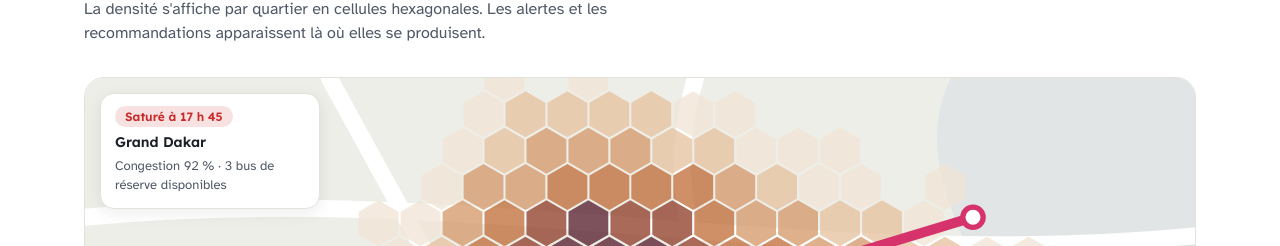
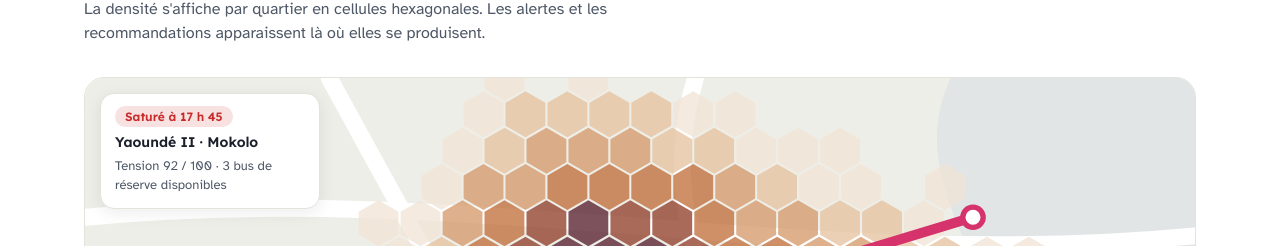
Before and after one commit to Mboa-Labs/flowpulse-frontend, a React (Vite) app: page / in a window 1280 px wide. Shown: the part 1634-1880 px from the top of the page. Built offline with nearby package versions, Linux system fonts and the light colour scheme.

Commit message:
Interface : territoire présenté et origine des données affichés ; exemples sur Yaoundé

```diff
--- a/src/components/HorlogeDemo.tsx
+++ b/src/components/HorlogeDemo.tsx
@@ -42,8 +42,9 @@ export default function HorlogeDemo() {
     <section className="card horloge">
       <div className="row between">
         <div>
-          <span className="label">Données D4D-Sénégal · instant rejoué</span>
+          <span className="label">{h.territoire ?? "Données D4D"} · instant rejoué</span>
           <h2 className="h-card">{dateHorloge(h.t)}</h2>
+          {h.mention && <p className="small muted">{h.mention}.</p>}
         </div>
         {h.modele && <span className="badge b-fluide">Prévisions du modèle actives</span>}
       </div>
--- a/src/flowpulse.ts
+++ b/src/flowpulse.ts
@@ -198,6 +198,11 @@ export interface Horloge {
   journees: { t: string; libelle: string }[];
   modele?: boolean;
   seuils_alerte?: Record<string, number>;
+  territoire?: string;
+  pays?: string;
+  /** D'où viennent les données affichées (transposition, source réelle) */
+  mention?: string;
+  correspondance?: Record<string, { profil_dakar: string; role: string }>;
 }
 
 export interface PointSerie {
--- a/src/pages/Assistant.tsx
+++ b/src/pages/Assistant.tsx
@@ -9,7 +9,7 @@ interface Echange {
 }
 
 const SUGGESTIONS = [
-  "Vérifie le trafic à Grand Dakar et propose des bus si besoin",
+  "Vérifie le trafic à Yaoundé II et propose des bus si besoin",
   "Quelle zone est la plus saturée en ce moment ?",
   "Qui est compétent pour organiser le transport urbain ?",
 ];
--- a/src/pages/Dashboard.tsx
+++ b/src/pages/Dashboard.tsx
@@ -5,7 +5,7 @@ import { NiveauBadge, niveauColor } from "../components/Badges";
 import CourbeTension from "../components/CourbeTension";
 import HexMap from "../components/HexMap";
 import HorlogeDemo from "../components/HorlogeDemo";
-import { erreur, getAlertes, getSerie, getZones, HORLOGE_CHANGEE, lancerSurveillance, type Alerte, type PointSerie, type Zone } from "../flowpulse";
+import { erreur, getAlertes, getHorloge, getSerie, getZones, HORLOGE_CHANGEE, lancerSurveillance, type Alerte, type Horloge, type PointSerie, type Zone } from "../flowpulse";
 import { hotspots, pinColors, positions } from "../zones";
 
 const RAMP = ["#F1E4D6", "#E6C3A1", "#D59A6C", "#C2703D", "#93412C", "#5A2230"];
@@ -17,12 +17,14 @@ export default function Dashboard() {
   const [alertes, setAlertes] = useState<Alerte[]>([]);
   const [choix, setChoix] = useState<string | null>(null);
   const [serie, setSerie] = useState<PointSerie[]>([]);
+  const [territoire, setTerritoire] = useState<Horloge | null>(null);
   const [error, setError] = useState<string | null>(null);
   const [running, setRunning] = useState(false);
   const peutLancer = user?.role === "GESTIONNAIRE" || user?.role === "ADMIN";
 
   const charger = useCallback(() => {
     getZones().then(setZones).catch((e) => setError(erreur(e)));
+    getHorloge().then(setTerritoire).catch(() => undefined);
     getAlertes().then((r) => setAlertes(r.alertes)).catch(() => undefined);
   }, []);
 
@@ -86,7 +88,7 @@ export default function Dashboard() {
       <section className="card map-card">
         <div className="row between">
           <h2 className="h-card">Tension par zone</h2>
-          <span className="small muted">{reel ? `Région de Dakar · ${zones.length} arrondissements · D4D-Sénégal 2013` : "Données de démonstration"}</span>
+          <span className="small muted">{reel ? `${territoire?.territoire ?? ""} · ${zones.length} zones` : "Données de démonstration"}</span>
         </div>
         <div className="map-wrap">
           <HexMap width={1100} height={reel ? 520 : 420} seed={2} hot={hotspots(zones)} pins pinColors={pinColors(zones)} etalement={reel ? 0.065 : 0.12} label="Carte de densité : tension par zone" />
--- a/src/pages/Landing.tsx
+++ b/src/pages/Landing.tsx
@@ -139,8 +139,8 @@ export default function Landing() {
             <HexMap width={1100} height={460} seed={1} hot={[[0.46, 0.46, 1], [0.74, 0.66, 0.6]]} line pins label="Carte de densité de population en cellules hexagonales, avec une ligne de bus" />
             <div className="float-card fc-alert">
               <span className="badge b-sature">Saturé à 17 h 45</span>
-              <b>Grand Dakar</b>
-              <span className="muted">Congestion 92 % · 3 bus de réserve disponibles</span>
+              <b>Yaoundé II · Mokolo</b>
+              <span className="muted">Tension 92 / 100 · 3 bus de réserve disponibles</span>
             </div>
             <div className="float-card fc-reco">
               <span className="label">Recommandation</span>
```
